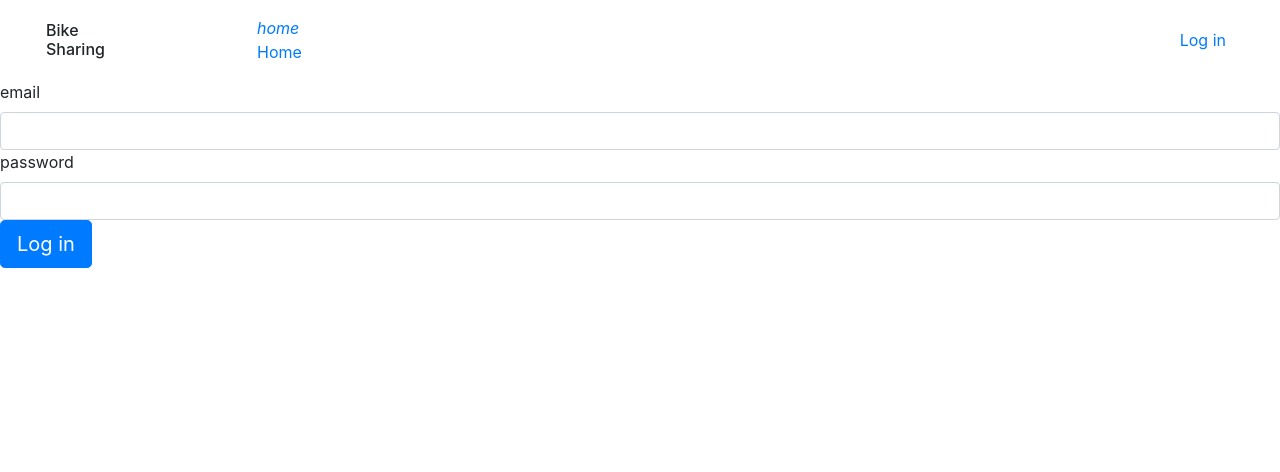
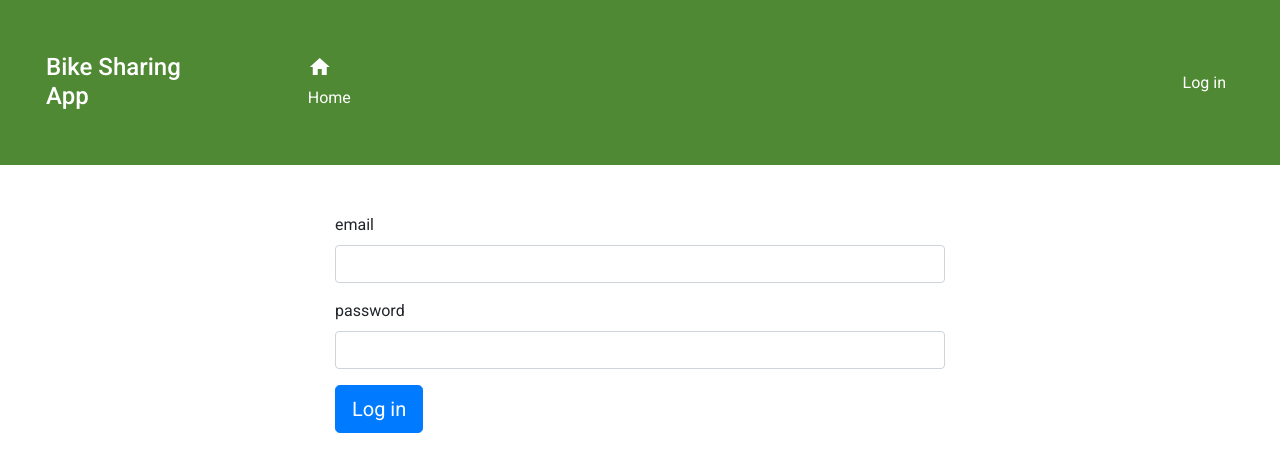
Before and after one commit to RudyBourez/Bike_Sharing, a Flask app: page /login in a window 1280 px wide. Shown: the top 472 px of the page. Run offline with Flask 2, Linux system fonts and the light colour scheme.

Commit message:
front home&login

```diff
--- /dev/null
+++ b/bike_sharing_app/static/style.css
@@ -0,0 +1,14 @@
+
+@import url(https://fonts.googleapis.com/css?family=Roboto:400,500,300,700);
+
+body {
+  font-family: "Roboto", sans-serif;
+}
+
+.navbar{
+    background-color: rgb(80, 137, 52);
+    height: 165px;
+}
+#intro{
+    margin-top: 100px;
+}
--- a/bike_sharing_app/templates/Home.html
+++ b/bike_sharing_app/templates/Home.html
@@ -6,9 +6,10 @@
     <meta http-equiv="X-UA-Compatible" content="IE=edge">
     <meta name="viewport" content="width=device-width, initial-scale=1.0">
     <link rel="stylesheet" href="https://cdn.jsdelivr.net/npm/bootstrap@4.1.3/dist/css/bootstrap.min.css" integrity="sha384-MCw98/SFnGE8fJT3GXwEOngsV7Zt27NXFoaoApmYm81iuXoPkFOJwJ8ERdknLPMO" crossorigin="anonymous">
-    <link rel="stylesheet" href="/static/Home.css">
-    <link id="u-theme-google-font" rel="stylesheet"
-        href="https://fonts.googleapis.com/css?family=Roboto:100,100i,300,300i,400,400i,500,500i,700,700i,900,900i|Open+Sans:300,300i,400,400i,500,500i,600,600i,700,700i,800,800i">
+    <link rel="stylesheet" href="https://stackpath.bootstrapcdn.com/font-awesome/4.7.0/css/font-awesome.min.css"
+    crossorigin="anonymous" />
+    <link rel="stylesheet" href="/static/style.css">
+    <link href="https://fonts.googleapis.com/icon?family=Material+Icons" rel="stylesheet">
     <title>
         {% block title %}
         Home
@@ -22,8 +23,8 @@
 
           <div class = "col-md-2 my-0">
             <div class="row">
-              <div class="col-md-1">
-                <p class="h6 my-0">Bike Sharing</p>
+              <div class="col-md-11">
+                <p class="h4 my-0 text-white">Bike Sharing App</p>
               </div>
               <div class="col-md-1">
                 </a>
@@ -34,25 +35,18 @@
             </div>
           </div>
 
-            <div class="col-md-7 my-0 navbar-collapse collapse" id="navbar">
+            <div class="col-md-6 my-0 navbar-collapse collapse" id="navbar">
               <ul class="navbar-nav nav nav-pills">
                 <li class="nav-item">
-                  <a class="nav-link item" aria-current="page" href="{{ url_for('home_page') }}"><i class="material-icons">home</i><br/>Home</a>
+                  <a class="nav-link item text-white" aria-current="page" href="{{ url_for('home') }}"><i class="material-icons" style="color:white">home</i><br/>Home</a>
                 </li>
               {% if current_user.is_authenticated %}
                 <li class="nav-item ml-3">
-                  <a class="nav-link item" href="{{ url_for('board_page') }}"><i class="material-icons">dashboard</i><br/>Board</a>
+                  <a class="nav-link item text-white" href="{{ url_for('prediction') }}"><i class="material-icons" style="color:white">dashboard</i><br/>Predictions</a>
                 </li>
-                {% if current_user.is_admin == True %}
                 <li class="nav-item ml-3">
-                  <a class="nav-link item" href="{{ url_for('show_list_without_alternance') }}"><i class="material-icons">equalizer</i><br/>Stats</a>
+                  <a class="nav-link item text-white" href="{{ url_for('statistics') }}" ><i class="material-icons" style="color:white">equalizer</i><br/>Stats</a>
                 </li>
-                {% endif %}
-                {% if current_user.is_admin == False %}
-                <li class="nav-item ml-3">
-                  <a class="nav-link item" href="" ><i class="material-icons">equalizer</i><br/>Stats</a>
-                </li>
-                {% endif %}
               {% endif %}
               </ul>
             </div>
@@ -61,16 +55,16 @@
                 {% if current_user.is_authenticated %}
               <ul class="navbar-nav nav-pills justify-content-end">
                 <li class="nav-item ml-3">
-                  <a class="nav-link item" href="{{ url_for('profile_page') }}">Welcome, {{ current_user.first_name }} {{ current_user.last_name }}</a>
+                  <a class="nav-link item text-white" href="#">Welcome, {{ current_user.email_address }}</a>
                 </li>
                 <li class="nav-item ml-3">
-                  <a class="nav-link item" name="logout" href="{{ url_for('logout_page') }}">Log out</a>
+                  <a class="nav-link item text-white" name="logout" href="{{ url_for('logout') }}">Log out</a>
                 </li>
               </ul>
                 {% else %}
               <ul  class="navbar-nav justify-content-end">
                 <li class="nav-item ml-3">
-                  <a class="nav-link" name="login" href="{{ url_for('login_page') }}">Log in</a>
+                  <a class="nav-link text-white" name="login" href="{{ url_for('login') }}">Log in</a>
                 </li>
               </ul>
               {% endif %}
@@ -78,9 +72,9 @@
         </div>
       </nav>
     {% block content %}
-        <section class="u-clearfix u-white u-section-1">
-            <div class="u-clearfix u-sheet u-sheet-1">
-                <div class="fr-view u-clearfix u-rich-text u-text u-text-1">
+        <section class="container-fluid" id="intro">
+            <div class="row col-10 m-auto">
+                <div class="col-6">
                     <h1 style="text-align: left;">Introduction</h1>
                     <p id="isPasted">Bike sharing systems are a means of renting bicycles where the process of obtaining membership,
                     rental, and bike return is automated via a network of kiosk locations throughout a city. Using these systems,
@@ -92,10 +86,23 @@
                     historical usage patterns with weather data in order to forecast bike rental demand in the Capital Bikeshare
                     program in Washington, D.C.</p>
                 </div>
-                <img src="/static/bike_pic.jpg" data-image-width="1280" data-image-height="853">
+                <img class="col-6" src="/static/bike_pic.jpg">
             </div>
         </section>
     {% endblock %}
+
+    {% with messages = get_flashed_messages(with_categories=true) %}
+        {% if messages %}
+            {% for category,message in messages %}
+                <div class="alert alert-{{ category }} alter-dismissable fade show" role="alert" id="alert">
+                    {{ message }}
+                    <button type="button" class="close" data-dismiss="alert">
+                        <span aria-hidden="true">&times;</span>
+                    </button>
+                </div>
+            {% endfor %}
+        {% endif %}
+    {% endwith %}
 </body>
 <script src="https://code.jquery.com/jquery-3.3.1.slim.min.js" integrity="sha384-q8i/X+965DzO0rT7abK41JStQIAqVgRVzpbzo5smXKp4YfRvH+8abtTE1Pi6jizo" crossorigin="anonymous"></script>
 <script src="https://cdn.jsdelivr.net/npm/popper.js@1.14.3/dist/umd/popper.min.js" integrity="sha384-ZMP7rVo3mIykV+2+9J3UJ46jBk0WLaUAdn689aCwoqbBJiSnjAK/l8WvCWPIPm49" crossorigin="anonymous"></script>
--- a/bike_sharing_app/templates/Login.html
+++ b/bike_sharing_app/templates/Login.html
@@ -1,15 +1,16 @@
 {% extends "Home.html" %}
 
 {% block content %}
-    <form method="POST" class="form-register">
+    <form method="POST" class="col-6 mt-5 mx-auto">
         {{ form.hidden_tag() }}
-
-        {{ form.mail.label() }}
-        {{ form.mail(class="form-control") }}
-
-        {{ form.password.label() }}
-        {{ form.password(class="form-control") }}
-
+        <div class="form-group">
+            {{ form.mail.label() }}
+            {{ form.mail(class="form-control") }}
+        </div>
+        <div class="form-group">
+            {{ form.password.label() }}
+            {{ form.password(class="form-control") }}
+        </div>
         {{ form.submit(class="btn btn-lg btn-primary d-block", id="button") }}
     </form>
 {% endblock %}
```
Also changed, not shown: user.db.
